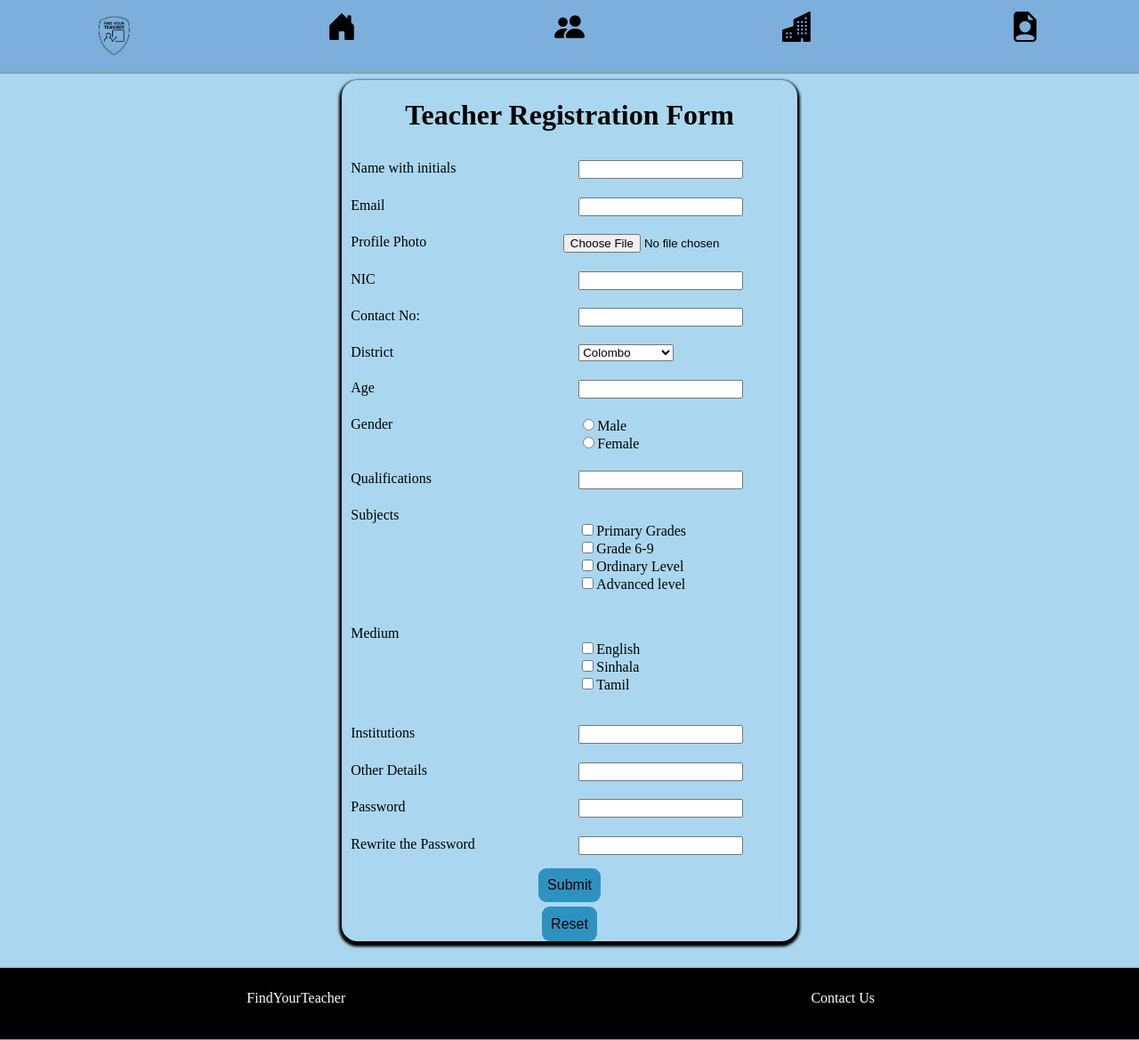
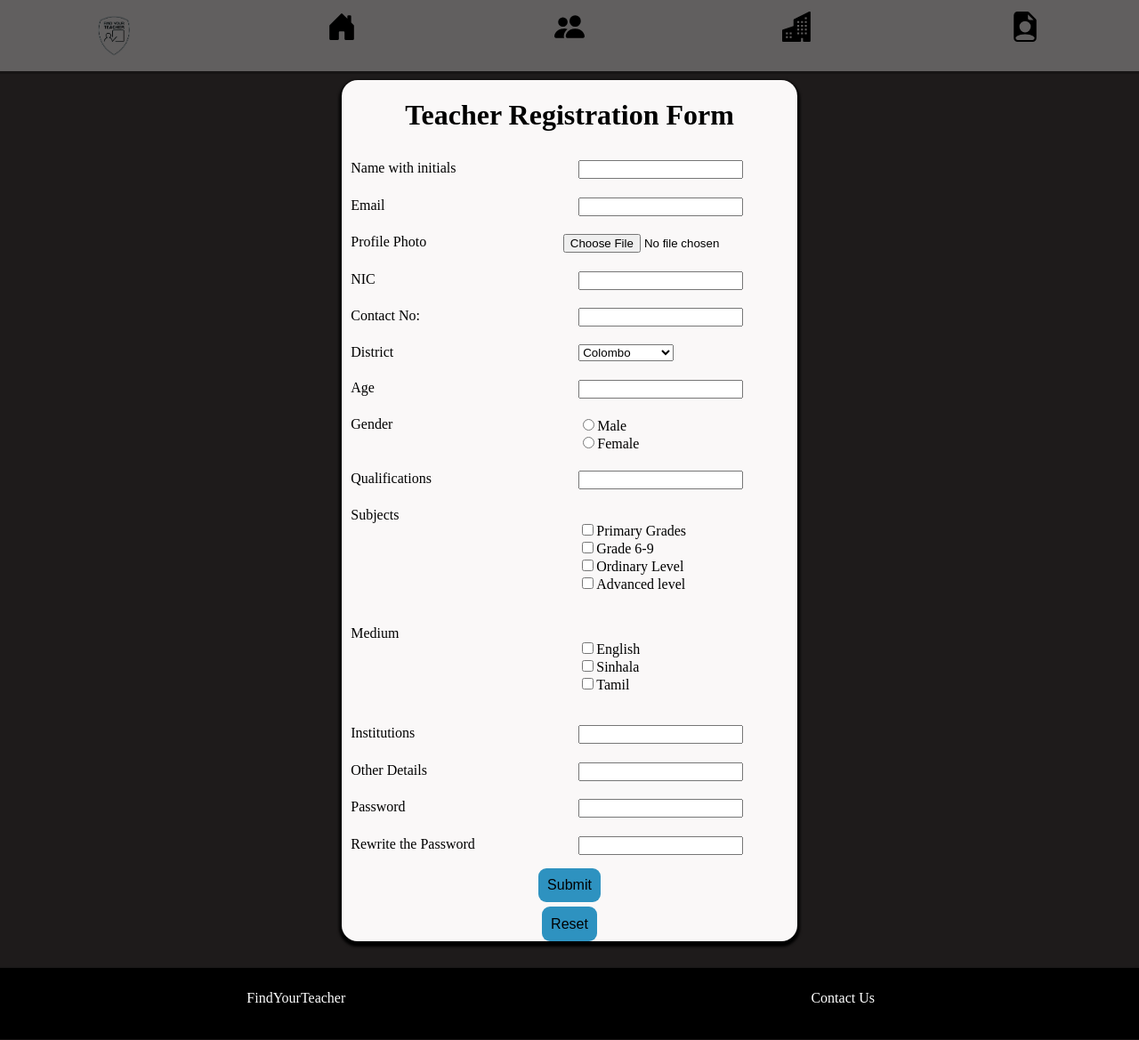
Before and after one commit to RajanithBandara/WebProject, a PHP site: page /Forms/TeacherForm/Teacherform.html in a window 1280 px wide. Shown: the whole page at 89% size. Run offline with PHP 8.4, Linux system fonts and the light colour scheme.

Commit message:
editing css

```diff
--- a/Forms/TeacherForm/TeacherForm.css
+++ b/Forms/TeacherForm/TeacherForm.css
@@ -16,6 +16,7 @@ body
 }
 .mainpart{
     width: 40%;
+    background-color: rgb(250, 248, 248);
     text-align: center;
     border-bottom: 30px;
     margin-bottom: 30px;
--- a/Forms/TeacherForm/Teacherform.html
+++ b/Forms/TeacherForm/Teacherform.html
@@ -6,6 +6,7 @@
     <meta name="viewport" content="width=device-width, initial-scale=1.0">
     <link rel="stylesheet" href="Teacherform.css">
     <link rel="stylesheet" href="../../style.css" id="page-light">
+    <link rel="stylesheet" href="../../style-dark.css" id="page-dark">
     <script src="../../Themeswitch.js"></script>
     <script src="../../hover.js"></script>
     <title>Teacher Form</title>
@@ -17,7 +18,6 @@
                         <div class="logo-section">
         </div>
         </center>
-
     </div>
     <div class="column" >
         <div id="home-button">
```
